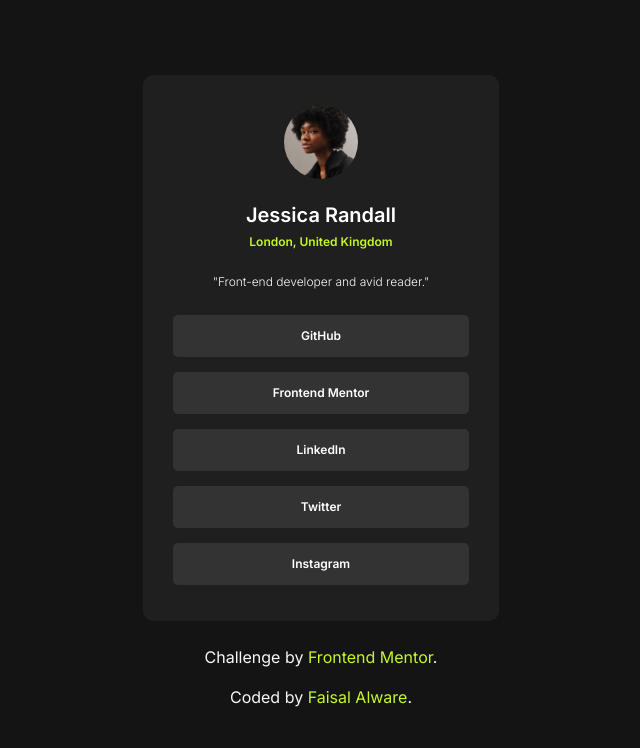
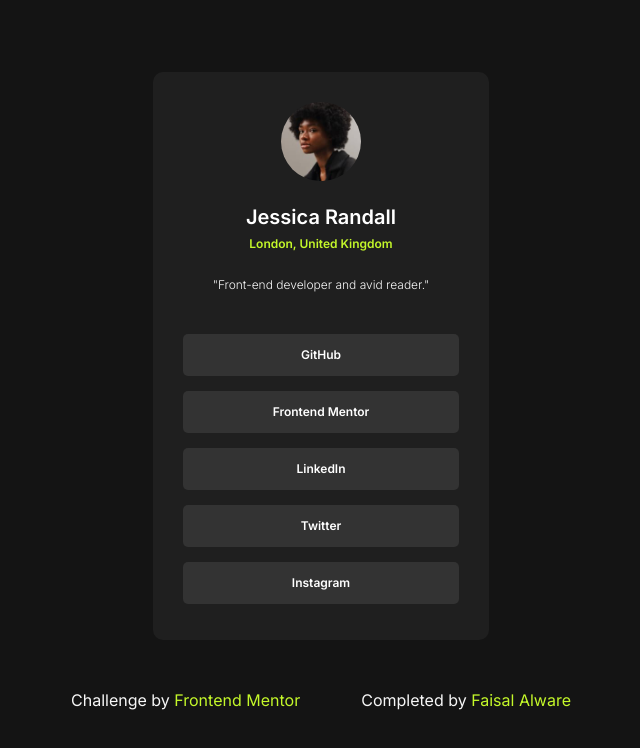
Before and after one commit to faisalalware/social-links-profile, a plain HTML site: page index.html in a window 1280 px wide. Shown: the whole page, without its empty margins (319-959 px from the left). Drawn offline with nearby package versions, Linux system fonts and the light colour scheme.

Commit message:
design completed

```diff
--- a/index.html
+++ b/index.html
@@ -1,5 +1,6 @@
 <!DOCTYPE html>
 <html lang="en">
+
 <head>
   <!-- common meta -->
   <meta charset="UTF-8">
@@ -20,27 +21,45 @@
 </head>
 
 <body>
+  <section class="mb-5">
     <div class="d-flex flex-column justify-content-center align-items-center container">
-    <div class="d-flex flex-column justify-content-center align-items-center mb-4 wrapper">
-      <img class="mb-4 img-fluid img-rounded" src="./assets/images/avatar-jessica.jpeg" alt="">
+      <div class="d-flex flex-column justify-content-center align-items-center wrapper">
+        <div class="mb-4 wrapper-image">
+          <img src="./assets/images/avatar-jessica.jpeg" alt="profile picture">
+        </div>
+        <div class="mb-4 wrapper-content">
           <h1 class="mb-2">Jessica Randall</h1>
           <h3 class="mb-4">London, United Kingdom</h3>
-      <p class="mb-4">"Front-end developer and avid reader."</p>
+          <p>"Front-end developer and avid reader."</p>
+        </div>
+        <div class="wrapper-links">
           <ul>
+            <a href="https://github.com/" target="_blank">
               <li>GitHub</li>
+            </a>
+            <a href="https://www.frontendmentor.io/" target="_blank">
               <li>Frontend Mentor</li>
+            </a>
+            <a href="https://www.linkedin.com/" target="_blank">
               <li>LinkedIn</li>
+            </a>
+            <a href="https://twitter.com/?lang=en/" target="_blank">
               <li>Twitter</li>
+            </a>
+            <a href="https://www.instagram.com/" target="_blank">
               <li>Instagram</li>
+            </a>
           </ul>
         </div>
       </div>
+    </div>
+  </section>
 
   <footer>
     <div class="container">
-      <div class="d-flex flex-column justify-content-center align-items-center footer-content">
-        <p> Challenge by <a href="https://www.frontendmentor.io?ref=challenge" target="_blank">Frontend Mentor</a>.</p>
-        <p>Coded by <a href="https://www.linkedin.com/in/faisal-alware-048763b8/">Faisal Alware</a>.</p>
+      <div class="footer-content">
+        <p>Challenge by <a href="https://www.frontendmentor.io?ref=challenge" target="_blank">Frontend Mentor</a></p>
+        <p>Completed by <a href="https://www.linkedin.com/in/faisal-alware-048763b8/">Faisal Alware</a></p>
       </div>
     </div>
   </footer>
--- a/style.css
+++ b/style.css
@@ -1,4 +1,14 @@
 @import url('https://fonts.googleapis.com/css2?family=Inter:wght@300;400;500;600;700&display=swap');
+
+:root{
+    --primary-text-color:#ffffff;
+    --secondary-text-color:#f7f7f7;
+    --primary-bg-color:#141414;
+    --secondary-bg-color:#1F1F1F;
+    --primary-link-color:#333333;
+    --secondary-link-color:#c4f82a;
+    --default-link-color: #1063fd;
+}
 
 * {
     margin: 0;
@@ -12,72 +22,108 @@ body {
     flex-direction: column;
     justify-content: center;
     align-items: center;
-    background-color: #141414;
+    background-color: var(--primary-bg-color);
     height: 100vh;
 }
 
 .wrapper {
-    padding: 30px 30px 5px;
-    background-color: #1F1F1F;
+    padding: 30px 30px 20px;
+    background-color: var(--secondary-bg-color);
     border-radius: 10px;
 }
 
-.wrapper img {
-    width: 25%;
+.wrapper-image{
+    text-align: center;
+}
+
+.wrapper-image img{
+    width: 45%;
     border-radius: 50%;
 }
 
-.wrapper h1 {
+.wrapper-content{
+    text-align: center;
+}
+
+.wrapper-content h1 {
     font-size: 20px;
     font-weight: 600;
-    color: #ffffff;
+    color: var(--primary-text-color);
 }
 
-.wrapper h3 {
+.wrapper-content h3 {
     font-size: 12px;
     font-weight: 600;
-    color: #c4f82a;
+    color: var(--secondary-link-color);
 }
 
-.wrapper p {
+.wrapper-content p {
     font-size: 12px;
     font-weight: lighter;
-    color: #f7f7f7;
+    color: var(--secondary-text-color);
 }
 
-.wrapper ul {
+.wrapper-links ul {
     list-style: none;
     padding: 0;
 }
 
-.wrapper li {
+.wrapper-links ul a{
+    text-decoration: none;
+    padding: 0;
+}
+
+.wrapper-links li {
     text-align: center;
     font-size: 12px;
     font-weight: 600;
     margin-bottom: 15px;
-    color: #ffffff;
-    background-color: #333333;
-    padding: 12px 100px;
+    color: var(--primary-text-color);
+    background-color: var(--primary-link-color);
+    padding: 12px 90px;
     border-radius: 5px;
-    cursor: pointer;
     transition: all 0.5s;
 }
 
-.wrapper li:hover {
-    background-color: #c4f82a;
-    color: #141414;
+.wrapper-links li:hover {
+    background-color: var(--secondary-link-color);
+    color: var(--primary-bg-color);
 }
 
 .footer-content{
-    color: #f7f7f7;
+    display: flex;
+    flex-direction: row;
+    justify-content: space-between;
+    align-items: center;
+    flex-wrap: wrap;
+    width: 500px;
+    text-align: center;
+    color: var(--secondary-text-color);
+}
+
+.footer-content p, a{
+    font-size: 16px;
 }
 
 .footer-content a{
     text-decoration: none;
-    color:#c4f82a;
+    color: var(--secondary-link-color);
     transition: all 0.5s;
 }
 
 .footer-content a:hover{
-    color: #1063fd;
+    color: var(--default-link-color);
 }
+
+@media (max-width: 992px) {
+ .footer-content{
+    justify-content: center;
+    width: 300px;
+ }
+}
+
+@media (max-width: 400px) {
+    .wrapper li {
+        padding: 12px 75px;
+    }
+}
```
Also changed, not shown: assets/images/screenshot.png (added). Lines whose indentation alone changed are shown as unchanged.
